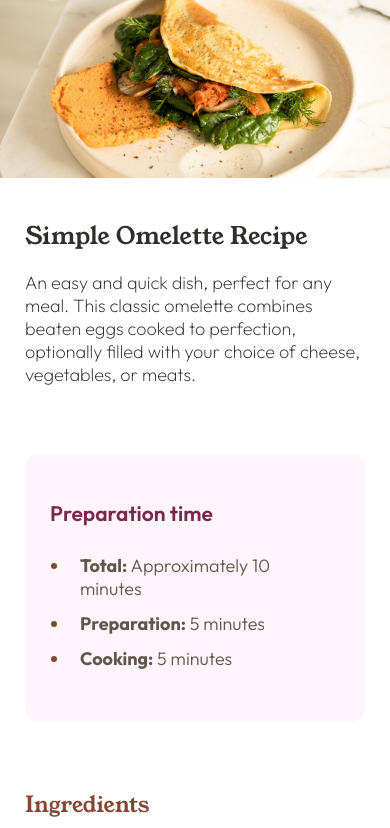
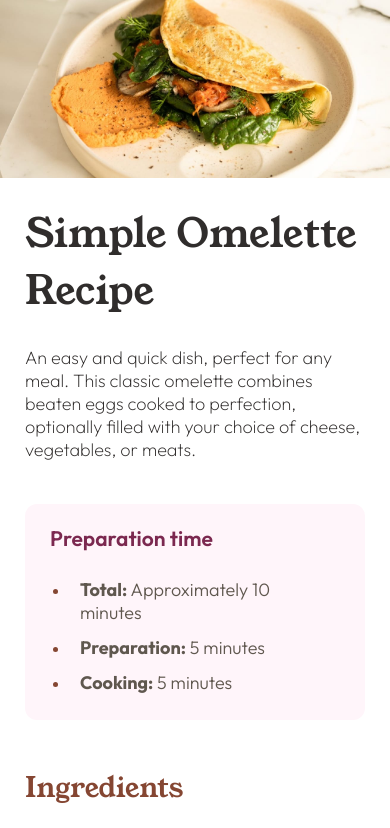
Before and after one commit to iamtreymcgill/recipe-page-main, a plain HTML site: page index.html in a window 390 px wide. Shown: the top 828 px of the page. Drawn offline with Linux system fonts and the light colour scheme.

Commit message:
Update styles.css

```diff
--- a/styles.css
+++ b/styles.css
@@ -74,7 +74,7 @@ body{
 
 #ingredients-section, #instructions-section {
      border-bottom: 1px solid var(--Stone-150);
-     margin-bottom: 16px;
+     /* margin-bottom: 16px; */
 }
 
 #prep-title {
@@ -100,6 +100,7 @@ li::marker {
     font-family: "Outfit", sans-serif;
     font-weight: 700;
     margin-left: 10px;
+    font-size: 16px;
 }
 
 strong {
@@ -195,7 +196,7 @@ tr:not(:last-child) {
     #instructions-section,
     #nutrition-section
      {
-        padding: 25px;
+        padding: 0 25px;
     }
 
     #preparation-section {
@@ -203,10 +204,10 @@ tr:not(:last-child) {
     }
 
     #main-title {
-        font-size: 24px;
+        font-size: 40px;
     }
 
     .subtitle {
-        font-size: 22px;
+        font-size: 28px;
     }
 }
```
